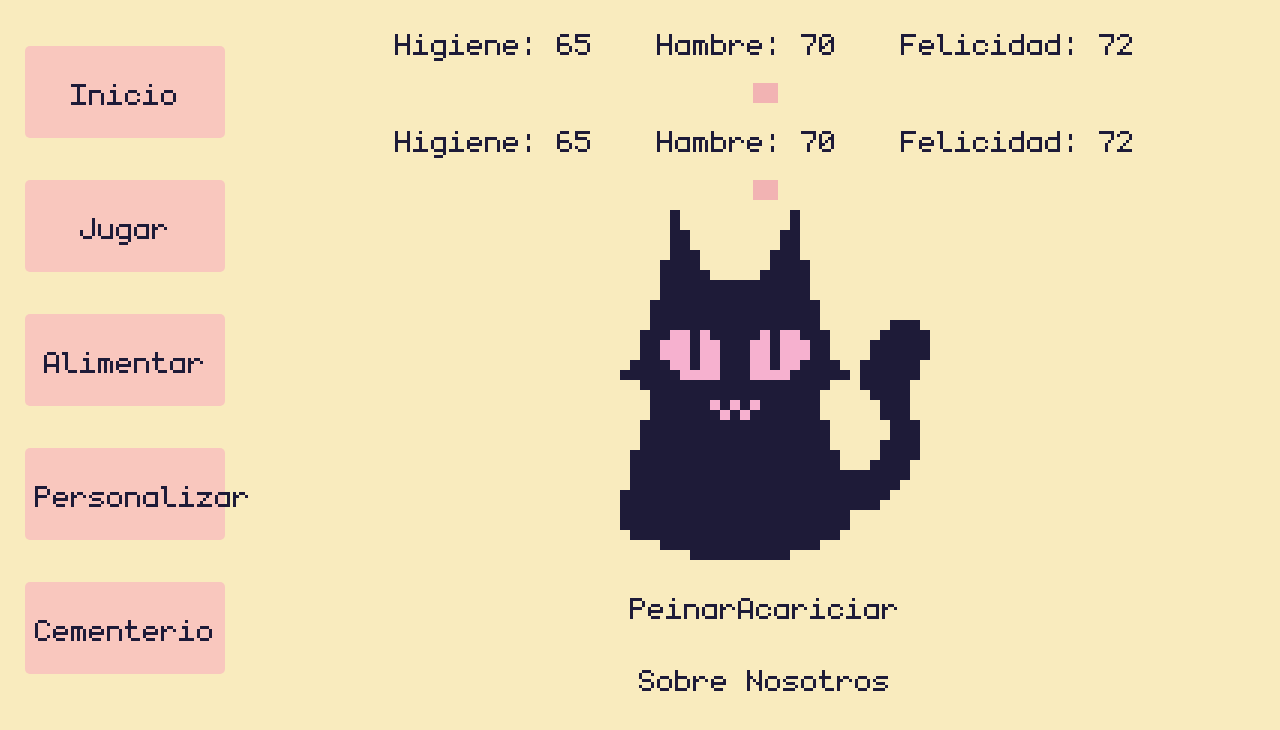
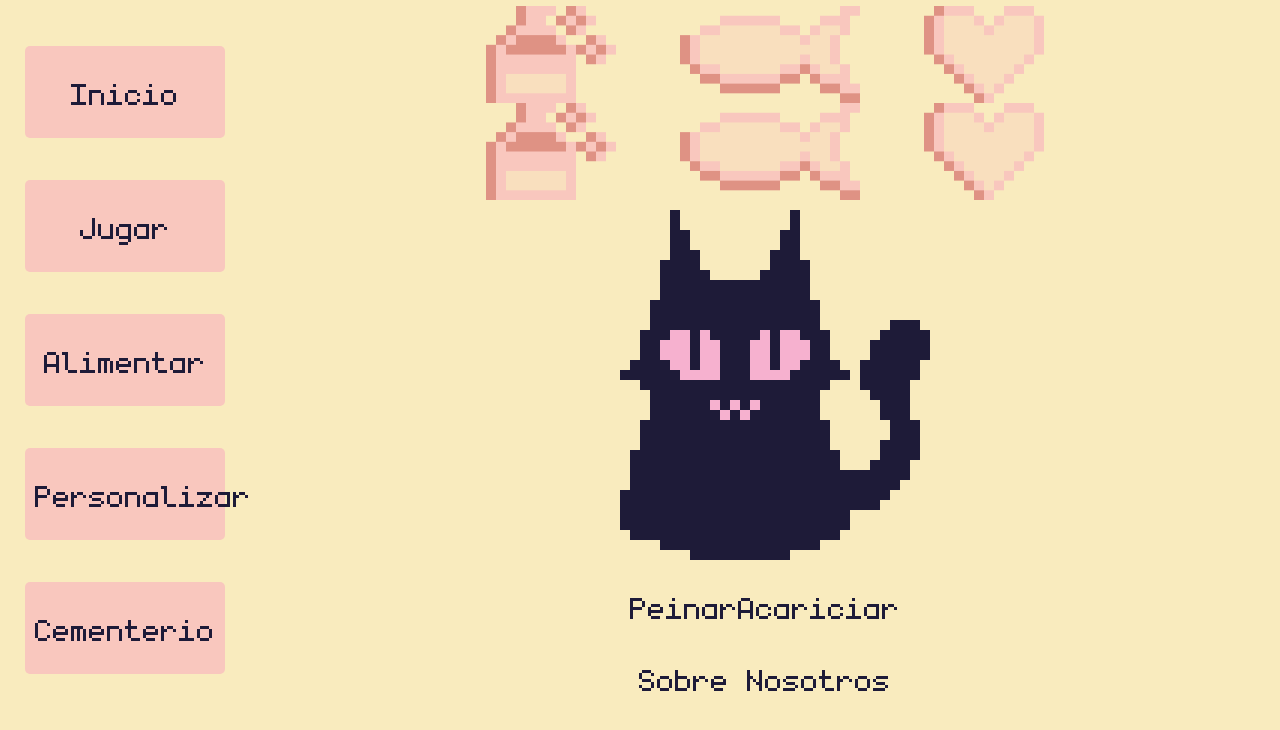
Before and after one commit to LuisGarrillo/tomo-kitten-next, a Next.js app: page /play in a window 1280 px wide. Shown: the top 730 px of the page. Built offline with nearby package versions, Linux system fonts and the light colour scheme.

Commit message:
Implement stat icon

```diff
--- a/src/app/ui/components/timer.js
+++ b/src/app/ui/components/timer.js
@@ -5,6 +5,8 @@ import moodChange from '@/app/events/moodChange';
 import { saveData, getData } from '@/app/cache';
 let d = new Date();
 let currentSeconds = d.getSeconds();
+
+import StatIcon from './statIcon';
 
 export let catData = {
   "name": "",
@@ -36,17 +38,17 @@ export default function Timer() {
     if (currentSeconds - secondsData["hygiene"] >= 1) {
         secondsData["hygiene"] = currentSeconds;
         catData["stats"]["hygiene"] -= (catData["stats"]["hygiene"] > 0) ? 1 : 0;
-        setHygiene(catData["stats"]["hygiene"]);
+        sendStat("hygiene", catData["stats"]["hygiene"]);
     }
     if (currentSeconds - secondsData["hunger"] >= 2) {
         secondsData["hunger"] = currentSeconds;
         catData["stats"]["hunger"] -= (catData["stats"]["hunger"] > 0) ? 1 : 0;
-        setHunger(catData["stats"]["hunger"]);
+        sendStat("hunger", catData["stats"]["hunger"]);
     }
     if (currentSeconds - secondsData["happiness"] >= 3) {
         secondsData["happiness"] = currentSeconds;
         catData["stats"]["happiness"] -= (catData["stats"]["happiness"] > 0) ? 1 : 0;
-        setHappiness(catData["stats"]["happiness"]);
+        sendStat("happiness", catData["stats"]["happiness"]);
     }
     saveData(JSON.stringify(catData), "catData");
     checkStats();
@@ -68,6 +70,13 @@ export default function Timer() {
       catData["mood"] = newState;
       moodChange.emit("moodChanged", newState);
     }
+  }
+
+  function sendStat(stat, value) {
+    moodChange.emit("updateStat", {
+      "stat": stat,
+      "value": value
+    })
   }
 
   useEffect(() => {
@@ -98,15 +107,7 @@ export default function Timer() {
   useEffect(() => {
     function raiseStats(stat) {
       catData["stats"][stat] += (catData["stats"][stat] + 5 < 100) ? 5 : 100 - catData["stats"][stat];
-      if (stat == "hygiene") {
-        setHygiene(catData["stats"]["hygiene"]);
-      }
-      else if (stat == "hunger") {
-        setHunger(catData["stats"]["hunger"]);
-      }
-      else {
-        setHappiness(catData["stats"]["happiness"]);
-      }
+      sendStat(stat, catData["stats"][stat])
       saveData(catData, "catData");
       checkStats();
     }
@@ -126,9 +127,18 @@ export default function Timer() {
     return (
       <div className='timer-component'>
         <div className='timer'>
-          <p>Higiene: {catData["stats"]["hygiene"]}</p>
-          <p>Hambre: {catData["stats"]["hunger"]}</p>
-          <p>Felicidad: {catData["stats"]["happiness"]}</p>
+          <StatIcon
+            stat={"hygiene"}
+            propStatus={"empty"}
+          />
+          <StatIcon
+            stat={"hunger"}
+            propStatus={"empty"}
+          />
+          <StatIcon
+            stat={"happiness"}
+            propStatus={"empty"}
+          />
         </div>
         <button onClick={toggleVisibility}></button>
       </div>
```
